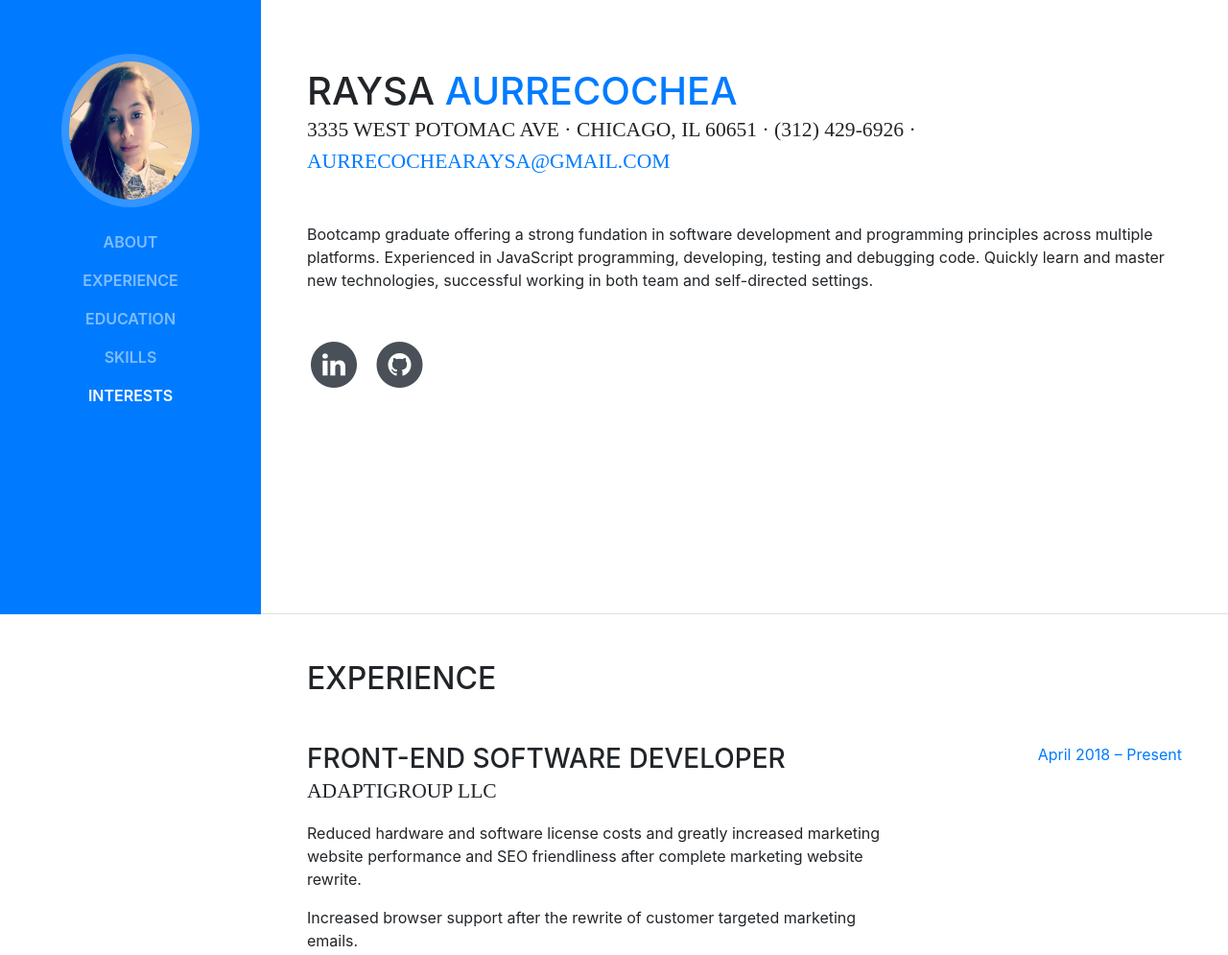
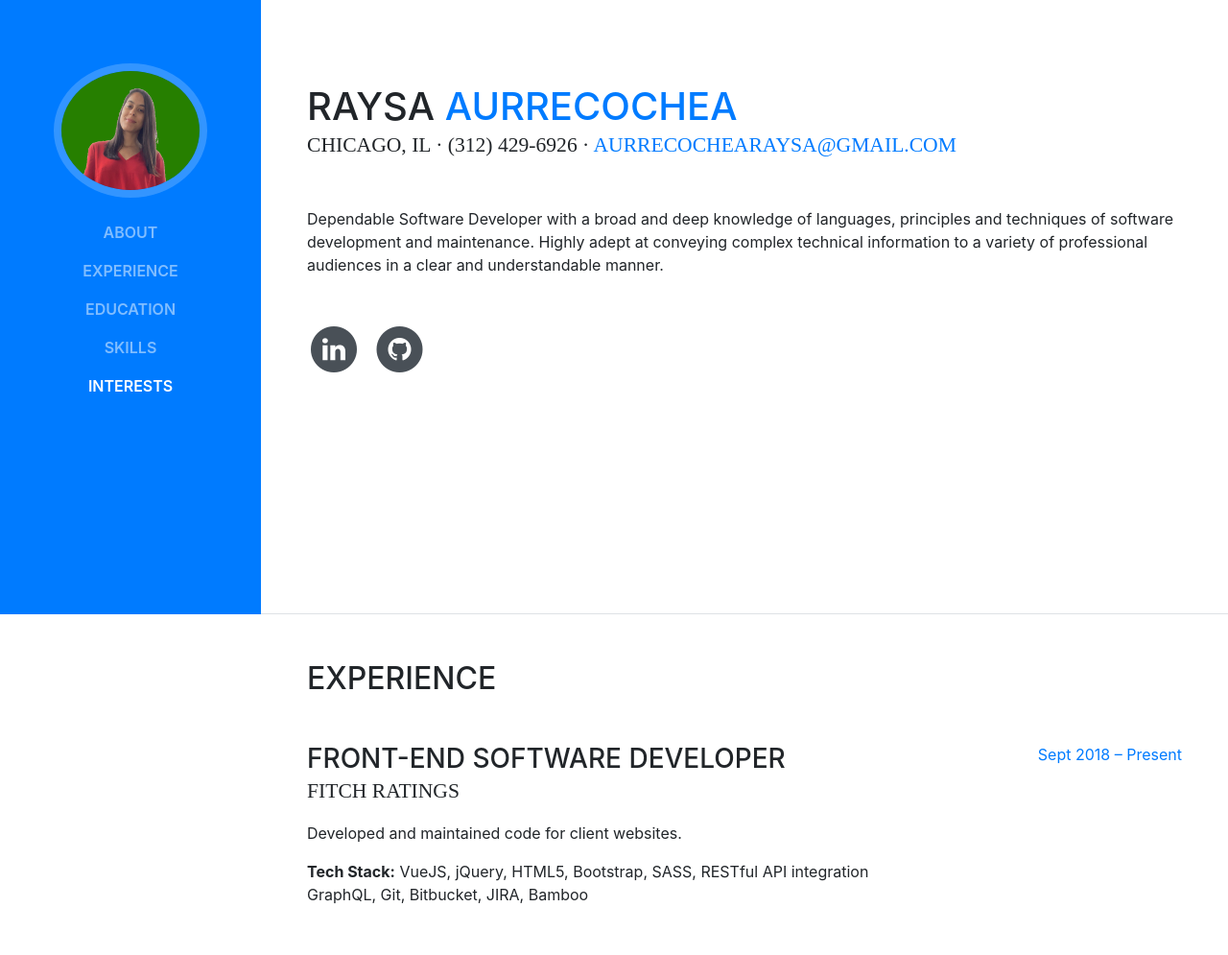
Before and after one commit to aurre/personal-site, a website with bundled scripts: page index.html in a window 1280 px wide. Shown: the part 160-1155 px from the top of the page at 96% size. Built offline with nearby package versions, Linux system fonts and the light colour scheme; a web font is replaced by a local one.

Commit message:
modifications

```diff
--- a/index.html
+++ b/index.html
@@ -32,7 +32,7 @@
     <a class="navbar-brand js-scroll-trigger" href="#page-top">
       <span class="d-block d-lg-none"></span>
       <span class="d-none d-lg-block">
-        <img class="img-fluid img-profile rounded-circle mx-auto mb-2" src="./assets/img/profile.jpg" alt="">
+        <img class="img-fluid img-profile rounded-circle mx-auto mb-2" src="./assets/img/profile.png" alt="">
       </span>
     </a>
     <button class="navbar-toggler" type="button" data-toggle="collapse" data-target="#navbarSupportedContent"
@@ -67,14 +67,12 @@
         <h1 class="mb-0">Raysa
           <span class="text-primary">Aurrecochea</span>
         </h1>
-        <div class="subheading mb-5">3335 West Potomac Ave · Chicago, IL 60651 · (312) 429-6926 ·
+        <div class="subheading mb-5">Chicago, IL · (312) 429-6926 ·
           <a href="mailto:name@email.com">aurrecochearaysa@gmail.com</a>
         </div>
-        <p class="mb-5">Bootcamp graduate offering a strong fundation in software development and programming
-          principles
-          across multiple platforms. Experienced in JavaScript programming, developing, testing and debugging code.
-          Quickly
-          learn and master new technologies, successful working in both team and self-directed settings.</p>
+        <p class="mb-5"> Dependable Software Developer with a broad and deep knowledge of languages,
+        principles and techniques of software development and maintenance. Highly adept at conveying complex technical
+        information to a variety of professional audiences in a clear and understandable manner. </p>
         <ul class="list-inline list-social-icons mb-0">
           <li class="list-inline-item">
             <a href="https://www.linkedin.com/in/raysa-aurrecochea/">
@@ -103,6 +101,19 @@
         <div class="resume-item d-flex flex-column flex-md-row mb-5">
           <div class="resume-content mr-auto">
             <h3 class="mb-0"> Front-End Software Developer</h3>
+            <div class="subheading mb-3">Fitch Ratings</div>
+            <p>Developed and maintained code for client websites.</p>
+            <p><strong>Tech Stack:</strong> VueJS, jQuery, HTML5, Bootstrap, SASS, RESTful API integration
+             GraphQL, Git, Bitbucket, JIRA, Bamboo</p>
+          </div>
+          <div class="resume-date text-md-right">
+            <span class="text-primary">Sept 2018 – Present</span>
+          </div>
+        </div>
+
+         <div class="resume-item d-flex flex-column flex-md-row mb-5">
+          <div class="resume-content mr-auto">
+            <h3 class="mb-0"> Front-End Software Developer</h3>
             <div class="subheading mb-3">AdaptiGroup LLC</div>
             <p>Reduced hardware and software license costs and greatly increased marketing
               website performance and SEO friendliness after complete marketing website rewrite.</p>
@@ -113,7 +124,7 @@
               (ASP.NET Web API), Git.</p>
           </div>
           <div class="resume-date text-md-right">
-            <span class="text-primary">April 2018 – Present</span>
+            <span class="text-primary">April 2018 – Aug 2018</span>
           </div>
         </div>
 
@@ -135,26 +146,9 @@
             <p><strong>Tech Stack:</strong> JavaScript, React, jQuery, HTML5, CSS/SASS, Bootstrap, Git, VSTS.</p>
           </div>
           <div class="resume-date text-md-right">
-            <span class="text-primary">2016 - Present</span>
+            <span class="text-primary">2016 - 2018</span>
           </div>
         </div>
-
-        <div class="resume-item d-flex flex-column flex-md-row mb-5">
-          <div class="resume-content mr-auto">
-            <h3 class="mb-0">Back End Developer</h3>
-            <div class="subheading mb-3">Sephron Corporation</div>
-            <p>As part of a team developing and supporting a suite of Web APIs that provide a SaaS platform
-              for the company customers to allow them to manage and execute long-running processes.</p>
-            <p>Responsible for writing unit and integration tests.</p>
-
-            <p><strong>Tech Stack:</strong> C#, JavaScript, ASP.NET Web API, NodeJS, Express, SQL, Jasmine, NUnit,
-              Karma, Git.</p>
-          </div>
-          <div class="resume-date text-md-right">
-            <span class="text-primary"> Octuber 2016 - April 2018</span>
-          </div>
-        </div>
-
       </div>
 
     </section>
```
Also changed, not shown: assets/img/profile.png (added).
